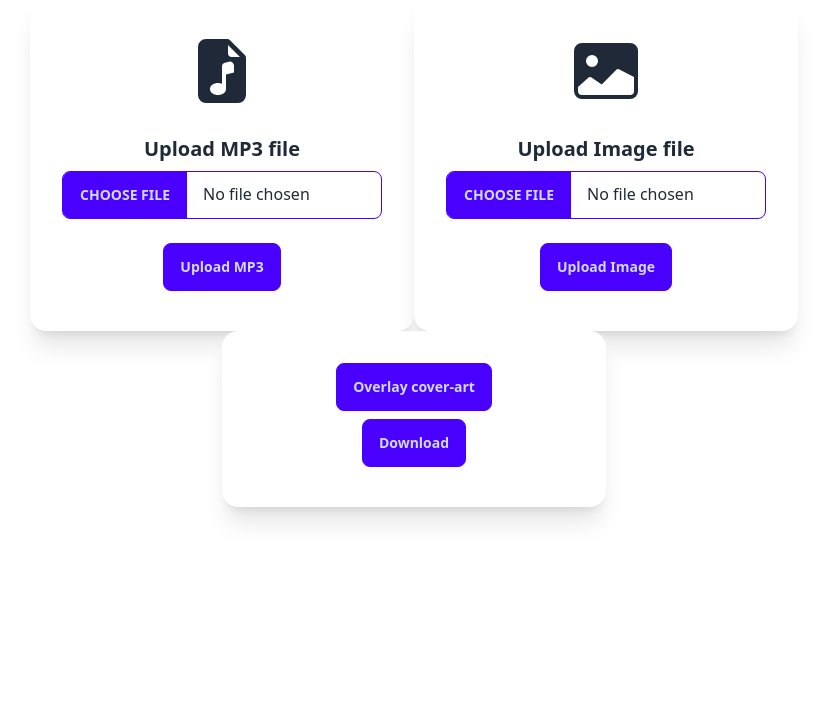
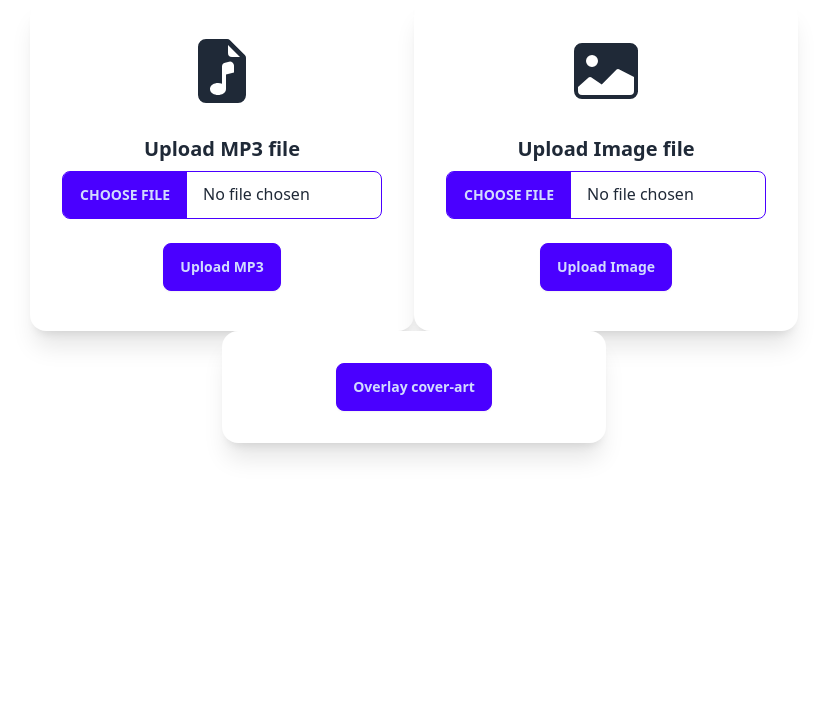
Before and after one commit to compuser21/covart, a Flask app: page / in a window 1280 px wide. Shown: the part 65-780 px from the top of the page, without its empty margins (226-1053 px from the left). Run offline with Flask 3, Linux system fonts and the light colour scheme; some libraries are stand-ins or nearby versions.

Commit message:
Update index.html

```diff
--- a/cover_art_site/templates/index.html
+++ b/cover_art_site/templates/index.html
@@ -76,8 +76,6 @@
                       <div class="card-actions">
                         <a href="/overlay"><button class="btn btn-primary">Overlay cover-art</button></a>
                       </div>
-                      <a href="/download"><button class="btn btn-primary">Download</button></a>
-                      <p>{{ is_ready }}</p>
                     </div>
                   </div>
               </div>
```
